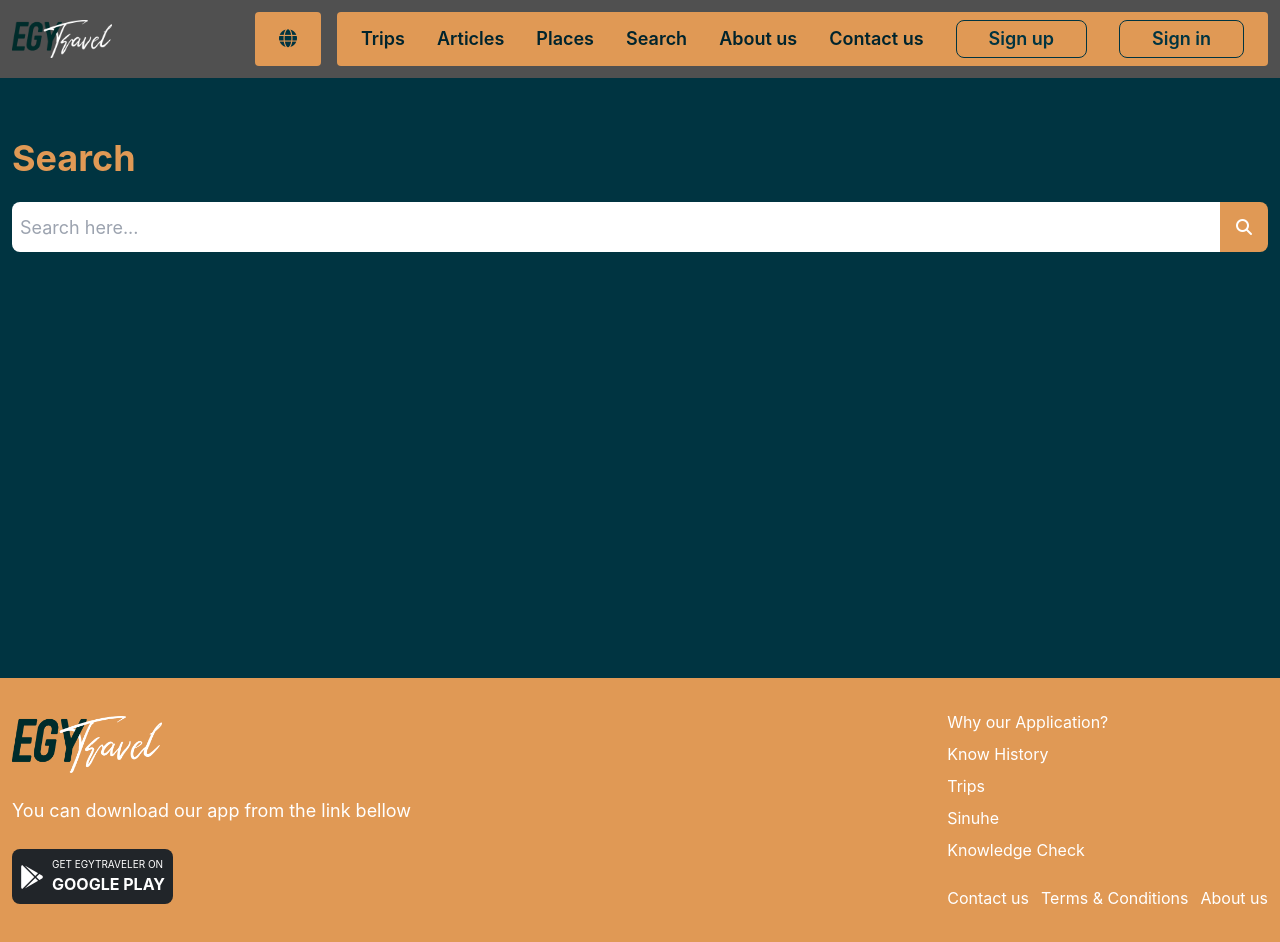
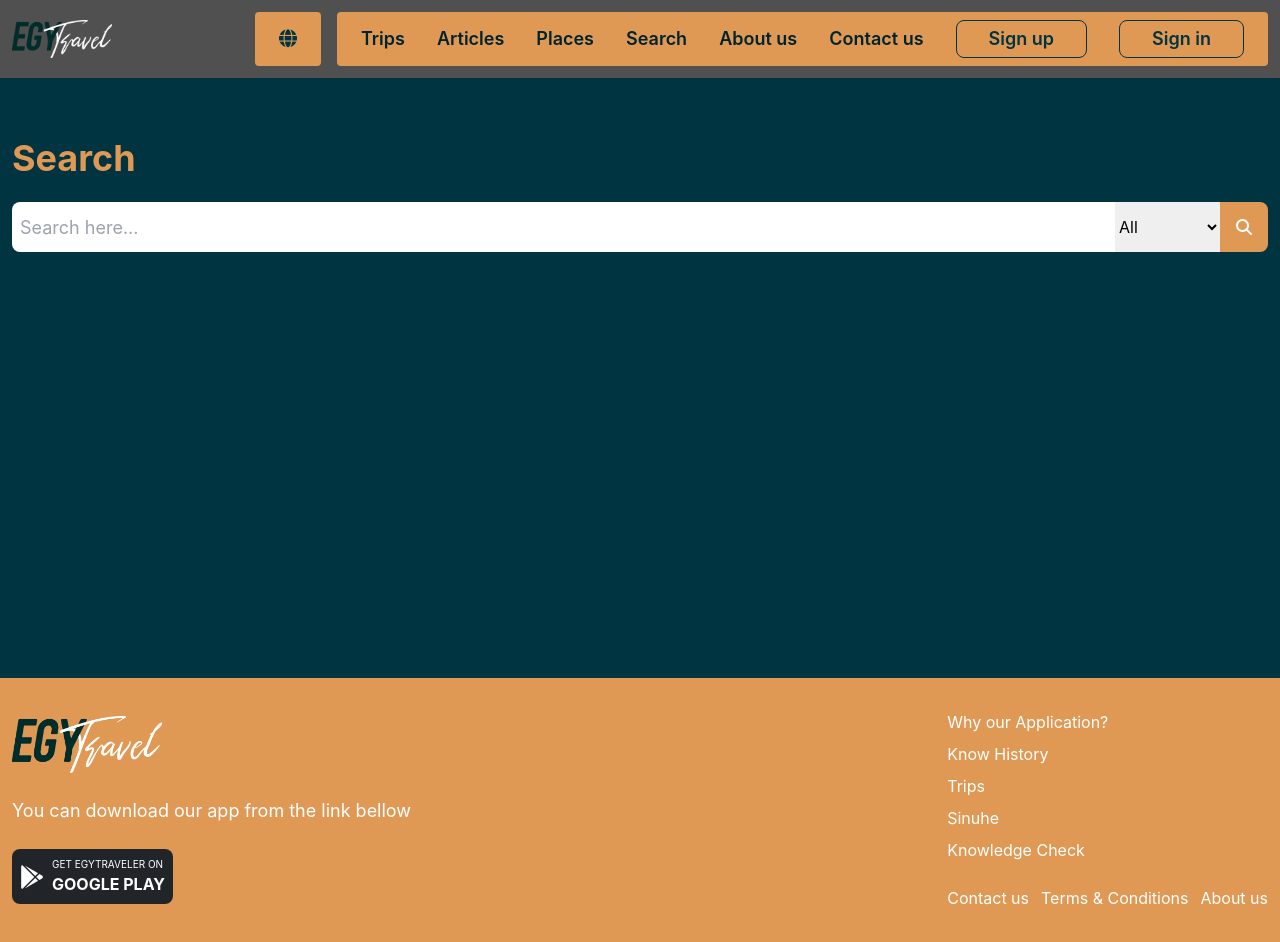
Before and after one commit to eslamalhendawy/Tour-Guide, a React (Vite) app: page /search in a window 1280 px wide. Built offline with nearby package versions, Linux system fonts and the light colour scheme.

Commit message:
Added filtration to search

```diff
--- a/src/components/Place.jsx
+++ b/src/components/Place.jsx
@@ -76,7 +76,7 @@ const Place = () => {
         let lat = position.coords.latitude;
         let long = position.coords.longitude;
         console.log(lat, long);
-        window.location.href = `https://www.google.com/maps/dir/${lat},${long}/${place.latitude},${place.longitude}`;
+        window.open(`https://www.google.com/maps/dir/${lat},${long}/${place.latitude},${place.longitude}`, '_blank');
       });
     }
   };
--- a/src/components/Search.jsx
+++ b/src/components/Search.jsx
@@ -13,6 +13,37 @@ function Search() {
   const [empty, setEmpty] = useState(true);
   const [query, setQuery] = useState("");
   const [fetching, setFetching] = useState(true);
+  const [categories, setCategories] = useState([
+    {
+      name: "All",
+      id: "",
+    },
+    {
+      name: "Ecotourism",
+      id: "65f504187bd323b0249c51e0",
+    },
+    {
+      name: "Cultural",
+      id: "65f5041c7bd323b0249c51e2",
+    },
+    {
+      name: "Leisure",
+      id: "65f504237bd323b0249c51e4",
+    },
+    {
+      name: "Medical",
+      id: "65f504277bd323b0249c51e6",
+    },
+    {
+      name: "Sports",
+      id: "65f5042a7bd323b0249c51e8",
+    },
+    {
+      name: "Religious",
+      id: "6619a09681b958670554951b",
+    },
+  ]);
+  const [selectedCategory, setSelectedCategory] = useState("");
 
   useEffect(() => {
     document.title = "Egytravler | Search";
@@ -20,12 +51,14 @@ function Search() {
   }, []);
 
   const searchHandler = async () => {
+    console.log(selectedCategory);
     setEmpty(false);
     if (query.trim() === "") {
       toast.error("Please enter a valid search query");
       return;
     }
-    let temp = await getData(`place/search?search=${query}`);
+    let temp = await getData(`place/search?search=${query}&category=${selectedCategory}`);
+    console.log(temp);
     if (temp.status === "success") {
       setFetching(false);
       setResults(temp.data.places);
@@ -38,6 +71,13 @@ function Search() {
         <h3 className={`text-brownOrange text-4xl font-bold mt-12 mb-6 ${selectedLanguage === "ar" && "text-right"}`}>{t("search")}</h3>
         <div className={`flex items-center mb-12 ${selectedLanguage === "ar" && "flex-row-reverse"}`}>
           <input type="text" className={`grow h-[50px]  focus:outline-none px-2 text-lg ${selectedLanguage === "ar" ? "rounded-r-lg text-right" : "rounded-l-lg"}`} placeholder={`${selectedLanguage === "ar" ? "ابحث هنا" : "Search here..."}`} onChange={(e) => setQuery(e.target.value)} />
+          <select className="h-[50px] outline-none" onChange={(e) => setSelectedCategory(e.target.value)}>
+            {categories.map((category, index) => (
+              <option key={index} value={category.id}>
+                {category.name}
+              </option>
+            ))}
+          </select>
           <button onClick={searchHandler} className={`h-[50px] bg-brownOrange flex justify-center items-center px-4  cursor-pointer hover:bg-[#ad733b] duration-200 ${selectedLanguage === "ar" ? "rounded-l-lg" : "rounded-r-lg"}`}>
             <i className="fa-solid fa-magnifying-glass text-white"></i>
           </button>
```
